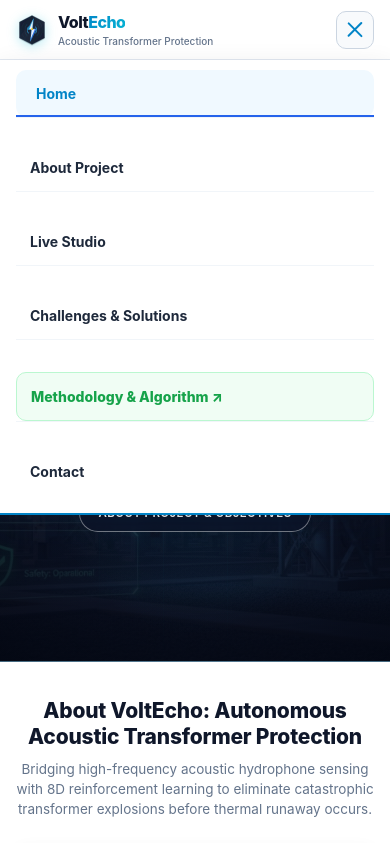
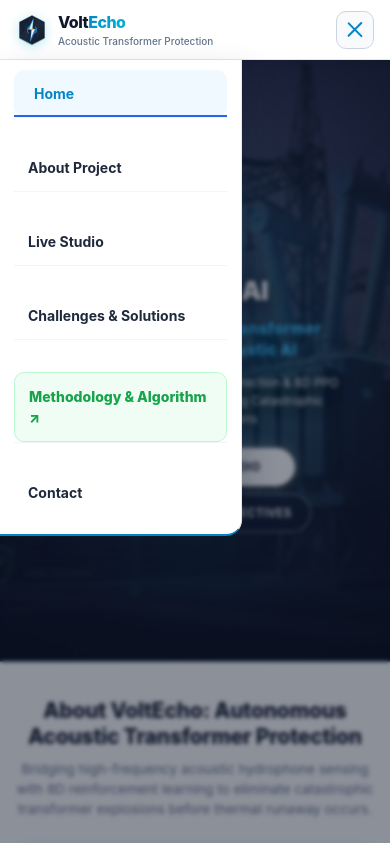
Before and after one commit to demirewu-manidefro/SoundGridAI, a plain HTML site: page web/frontend/index.html in a window 390 px wide. Both pictures are taken after a click on the button "Toggle navigation menu". Shown: the top 843 px of the page. Drawn offline with nearby package versions, Linux system fonts and the light colour scheme; no server answers.

Commit message:
fix(mobile): configure navigation drawer as half-width left panel with backdrop overlay

```diff
--- a/web/frontend/index.html
+++ b/web/frontend/index.html
@@ -44,26 +44,33 @@
     </div>
   </nav>
 
+  <!-- Mobile Backdrop Overlay for Half-Width Side Drawer -->
+  <div class="mobile-nav-backdrop" id="mobileNavBackdrop" onclick="closeMobileNav()"></div>
+
   <!-- Instant Inline Script for Mobile Navigation Drawer -->
   <script>
     function toggleMobileNav(e) {
       if (e) e.stopPropagation();
       var menu = document.getElementById("primaryNavLinks");
       var btn = document.getElementById("mobileNavToggle");
+      var backdrop = document.getElementById("mobileNavBackdrop");
       if (menu && btn) {
         var isOpen = menu.classList.toggle("mobile-open");
         btn.classList.toggle("is-active", isOpen);
         btn.setAttribute("aria-expanded", isOpen ? "true" : "false");
+        if (backdrop) backdrop.classList.toggle("active", isOpen);
       }
     }
     function closeMobileNav() {
       var menu = document.getElementById("primaryNavLinks");
       var btn = document.getElementById("mobileNavToggle");
+      var backdrop = document.getElementById("mobileNavBackdrop");
       if (menu) menu.classList.remove("mobile-open");
       if (btn) {
         btn.classList.remove("is-active");
         btn.setAttribute("aria-expanded", "false");
       }
+      if (backdrop) backdrop.classList.remove("active");
     }
     document.addEventListener("click", function(e) {
       var menu = document.getElementById("primaryNavLinks");
--- a/web/frontend/style.css
+++ b/web/frontend/style.css
@@ -189,6 +189,10 @@ body {
 .mobile-nav-toggle.is-active .hamburger-bar:nth-child(3) {
   transform: translateY(-7px) rotate(-45deg);
   background: #0284c7;
+}
+
+.mobile-nav-backdrop {
+  display: none;
 }
 
 .nav-links {
@@ -2983,7 +2987,33 @@ footer.app-footer {
     background: #0284c7;
   }
 
-  /* Slide-Down Menu: Left-aligned vertical list */
+  /* Mobile Nav Backdrop Overlay (Dim remaining right side & click to close) */
+  .mobile-nav-backdrop {
+    display: none;
+    position: fixed;
+    top: 60px;
+    left: 0;
+    right: 0;
+    bottom: 0;
+    width: 100vw;
+    height: calc(100vh - 60px);
+    background: rgba(15, 23, 42, 0.48);
+    backdrop-filter: blur(2px);
+    -webkit-backdrop-filter: blur(2px);
+    z-index: 9998;
+  }
+
+  .mobile-nav-backdrop.active {
+    display: block;
+    animation: fadeInBackdrop 0.2s ease forwards;
+  }
+
+  @keyframes fadeInBackdrop {
+    from { opacity: 0; }
+    to { opacity: 1; }
+  }
+
+  /* Half-Width Left Drawer: covers ~60% of screen from the left */
   .nav-links {
     display: none !important;
     flex-direction: column !important;
@@ -2991,12 +3021,20 @@ footer.app-footer {
     position: fixed !important;
     top: 60px !important;
     left: 0 !important;
-    right: 0 !important;
-    width: 100vw !important;
+    right: auto !important;
+    width: 62% !important;
+    max-width: 275px !important;
+    min-width: 215px !important;
+    height: auto !important;
+    max-height: calc(100vh - 60px) !important;
+    overflow-y: auto !important;
+    -webkit-overflow-scrolling: touch !important;
     background: #ffffff !important;
+    border-right: 1px solid #e2e8f0 !important;
     border-bottom: 2px solid #0284c7 !important;
-    box-shadow: 0 14px 30px rgba(15, 23, 42, 0.16) !important;
-    padding: 10px 16px 18px !important;
+    border-radius: 0 0 16px 0 !important;
+    box-shadow: 6px 14px 32px rgba(15, 23, 42, 0.22) !important;
+    padding: 10px 14px 18px 14px !important;
     margin: 0 !important;
     list-style: none !important;
     z-index: 10000 !important;
@@ -3004,17 +3042,17 @@ footer.app-footer {
 
   .nav-links.mobile-open {
     display: flex !important;
-    animation: slideDownMenu 0.2s ease-out forwards;
-  }
-
-  @keyframes slideDownMenu {
+    animation: slideInLeftDrawer 0.22s cubic-bezier(0.16, 1, 0.3, 1) forwards;
+  }
+
+  @keyframes slideInLeftDrawer {
     from {
       opacity: 0;
-      transform: translateY(-6px);
+      transform: translateX(-24px);
     }
     to {
       opacity: 1;
-      transform: translateY(0);
+      transform: translateX(0);
     }
   }
 
```
Also changed, not shown: web/frontend/methodology.html (+7 -0 lines).
